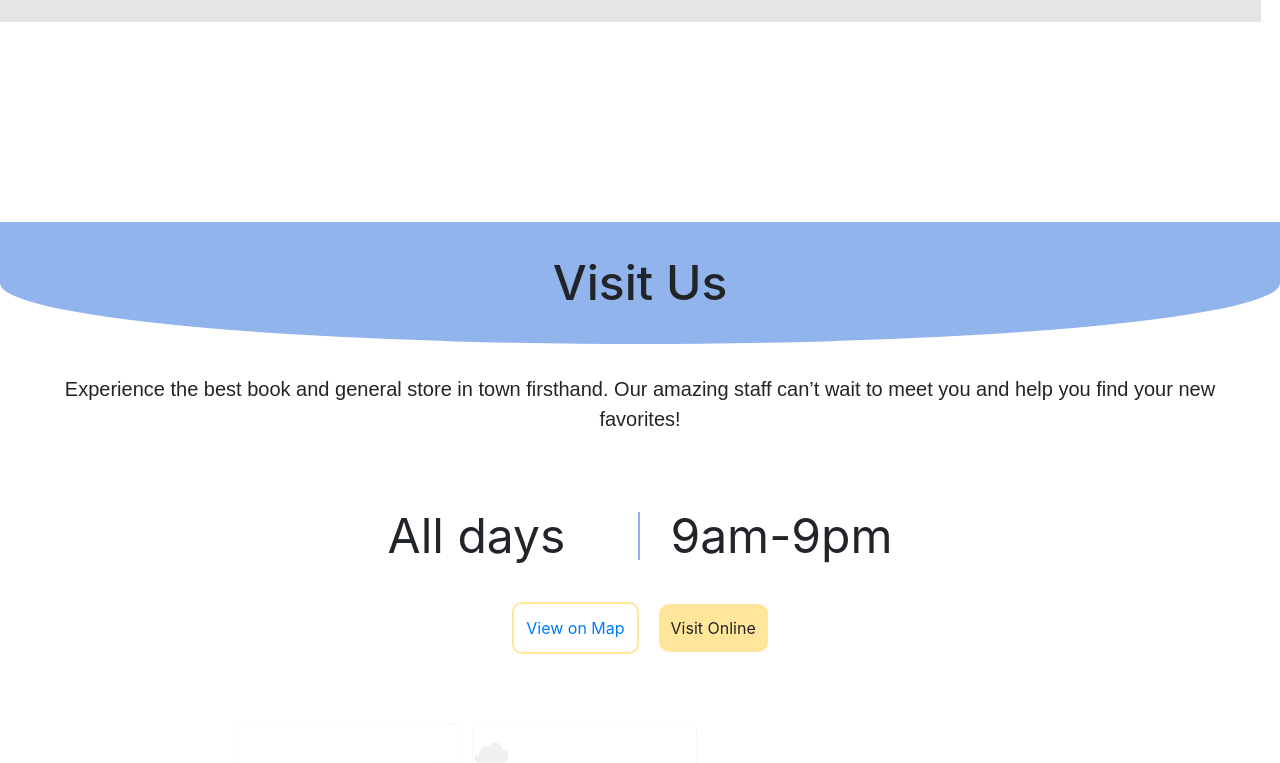
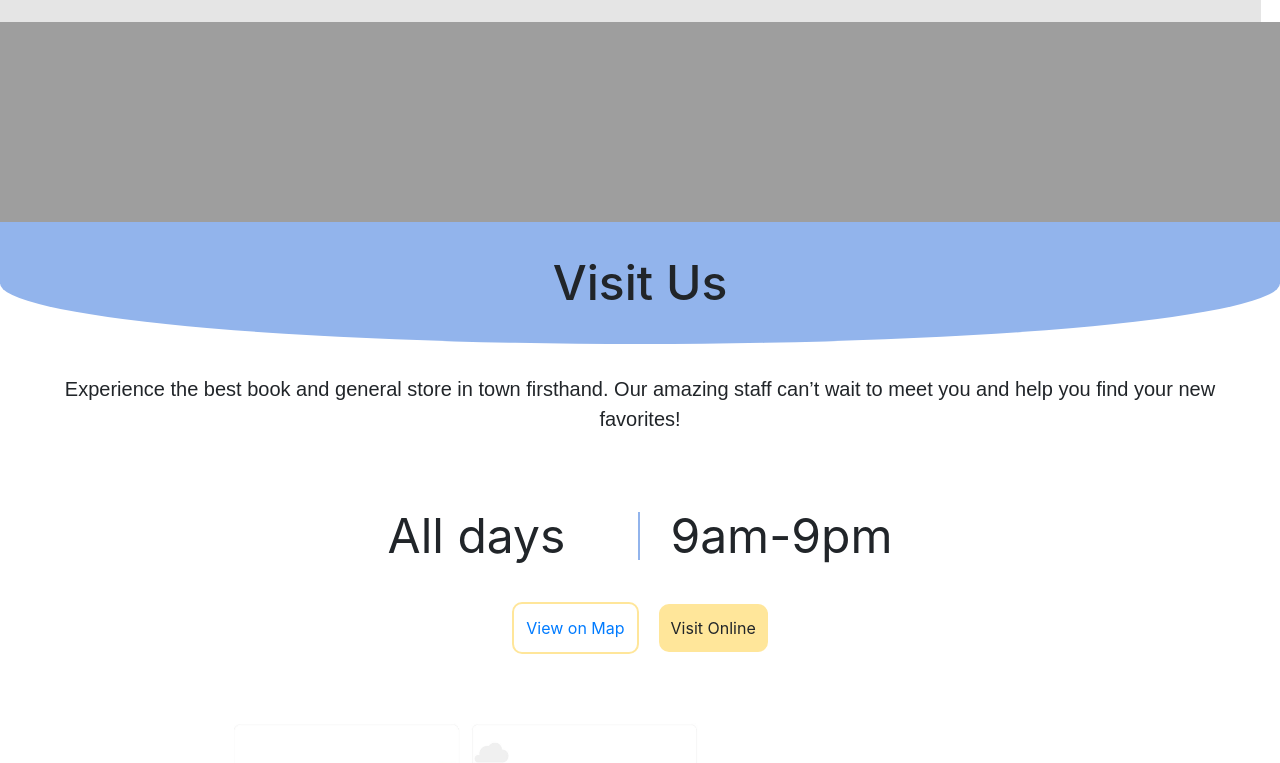
Before and after one commit to VedantMute/BookStore, a plain HTML site: page index.html in a window 1280 px wide. Shown: the part 1675-2438 px from the top of the page. Drawn offline with nearby package versions, Linux system fonts and the light colour scheme; the site is published under a folder, as on GitHub Pages, so addresses that start at the root find nothing.

Commit message:
bookstore.css

```diff
--- a/bookstore.css
+++ b/bookstore.css
@@ -85,7 +85,7 @@
 
 .parallax {
   height: 200px;
-  background-image: url("/antique-bookshelf-illuminates-old-fashioned-literature-collection-indoors-generated-by-ai.jpg");
+  background-image: url("antique-bookshelf-illuminates-old-fashioned-literature-collection-indoors-generated-by-ai.jpg");
   background-attachment: fixed;
   background-size: cover;
 }
```
